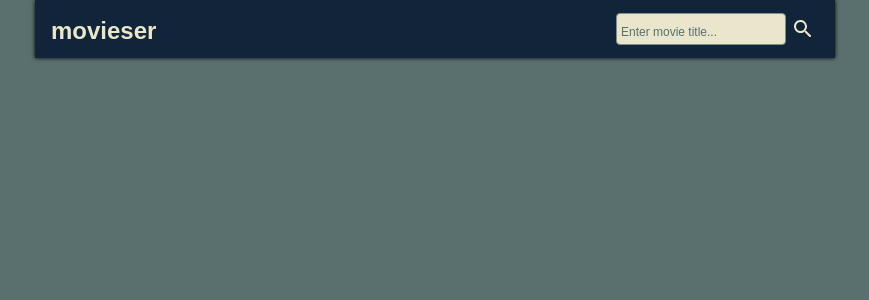
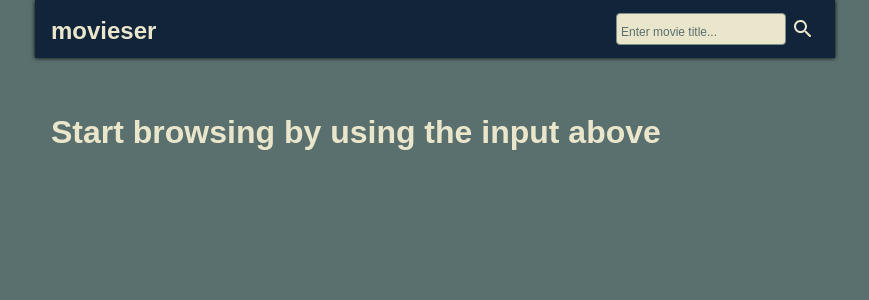
Before and after one commit to szduda/movieser, a React (Create React App) app: page / in a window 1280 px wide. Shown: the top 300 px of the page, without its empty margins (205-1074 px from the left). Built offline with nearby package versions, Linux system fonts and the light colour scheme; the HTML template or start-up script is replaced by a standard one.

Commit message:
connect search input, search state

```diff
--- a/src/App.jsx
+++ b/src/App.jsx
@@ -2,11 +2,12 @@ import React from 'react';
 import { StateManager } from './StateManager/Store'
 import { Theme } from './theme';
 import { createMovieList } from './Features/MovieList/createMovieList';
-import { Header } from './Features/Header/Header'
+import { createHeader } from './Features/Header/createHeader'
 import { DataService } from './DataService'
 
 export default () => {
   const MovieList = createMovieList({ DataService })
+  const Header = createHeader()
   return (
     <StateManager>
       <Theme>
--- a/src/Components/Box.jsx
+++ b/src/Components/Box.jsx
@@ -16,41 +16,30 @@ const Wrapper = props => (
     `} {...props} />
 )
 
-const ContentWrapper = props => (
-  <div css={css`
-    display: flex;
-    flex-direction: column;
-
-    @media (min-width: 768px) {
-      flex-direction: row;
-    }
-  `} {...props} />
-)
-
 const DateTitle = ({ title }) => (
   <h2 css={css`
     color: ${colors.gray};
     font-variant: all-small-caps;
+    padding-bottom: 16px;
   `}>
     {title}
   </h2>
 )
 
 export const Box = ({ item }) => {
-  const { Title, Genre, Year, Director, Runtime, Poster } = item || {}
+  const { Title, Year, Poster } = item || {}
 
   return (
     <Wrapper>
       <Flex.Row css={css`color: ${colors.grayLight}; margin: 8px 0; font-variant: all-small-caps; font-weight: bold`}>
         <span>{Year}</span>
       </Flex.Row>
-      <ContentWrapper>
-        <img src={Poster} alt={`${Title} poster`} css={css`max-width: 70%; margin: 0 16px 16px 0;`} />
-        <Flex.Col>
-          <DateTitle title={Title} />
-          <h3 css={css`padding-bottom: 16px;`}>by {Director}</h3>
-        </Flex.Col>
-      </ContentWrapper>
+      {Poster !== 'N/A' && (
+        <div css={css`max-width: 70%; margin: 0 16px 16px 0;`}>
+          <img src={Poster} alt={`${Title} poster`} css={css`height: 100%`} />
+        </div>
+      )}
+      <DateTitle title={Title} />
     </Wrapper>
   )
 }
--- a/src/DataService.js
+++ b/src/DataService.js
@@ -1,37 +1,16 @@
 export const DataService = {
-  fetchMovies: async ({ searchTerm }) => {
-    if (!searchTerm) return []
+  fetchMovies: async ({ searchTerm, page = 1 }) => {
+    if (!searchTerm) return { movies: [], total: 0 }
+
     try {
-      const res = await fetch(`http://www.omdbapi.com/?s=${encodeURIComponent(searchTerm)}&apikey=a8d23117`)
+      const res = await fetch(`http://www.omdbapi.com/?s=${encodeURIComponent(searchTerm)}&p=${page}&apikey=a8d23117`)
       const data = await res.json()
-      return data.Search
+      if(data.Response === 'True')
+        return { movies: data.Search, total: data.totalResults }
+        else return {movies: [], total: 0, error: data.Error}
     } catch (error) {
       console.log('fetch error')
+      return { movies: [], total: 0, error: 'Error while fetching data' }
     }
-
   }
-  // fetchMovies: () => [
-  //   {
-  //     "Title": "The Shawshank Redemption",
-  //     "Year": "1994",
-  //     "Runtime": "142 min",
-  //     "Genre": "Drama",
-  //     "Director": "Frank Darabont",
-  //     "Actors": "Tim Robbins, Morgan Freeman, Bob Gunton, William Sadler",
-  //     "Plot": "Two imprisoned men bond over a number of years, finding solace and eventual redemption through acts of common decency.",
-  //     "Poster": "https://m.media-amazon.com/images/M/MV5BMDFkYTc0MGEtZmNhMC00ZDIzLWFmNTEtODM1ZmRlYWMwMWFmXkEyXkFqcGdeQXVyMTMxODk2OTU@._V1_SX300.jpg",
-  //   },
-  //   {
-  //     "Title": "Into the Wild",
-  //     "Year": "2007",
-  //     "Runtime": "148 min",
-  //     "Genre": "Adventure, Biography, Drama",
-  //     "Director": "Sean Penn",
-  //     "Actors": "Emile Hirsch, Marcia Gay Harden, William Hurt, Jena Malone",
-  //     "Plot": "After graduating from Emory University, top student and athlete Christopher McCandless abandons his possessions, gives his entire $24,000 \
-  //             savings account to charity and hitchhikes to Alaska to live in the wilderness. Along the way, Christopher encounters a series of characters \
-  //             that shape his life.",
-  //     "Poster": "https://m.media-amazon.com/images/M/MV5BMTAwNDEyODU1MjheQTJeQWpwZ15BbWU2MDc3NDQwNw@@._V1_SX300.jpg"
-  //   }
-  // ]
 }
--- a/src/Features/Header/Header.jsx
+++ b/src/Features/Header/Header.jsx
@@ -28,20 +28,21 @@ const Title = () => (
   </a>
 )
 
-const SearchInput = () => (
+const SearchInput = props => (
   <div css={css`display: flex; align-items: center;`}>
-    <input type="text" placeholder="Enter movie title..." />
+    <input type="text" placeholder="Enter movie title..." {...props} />
     <Button>
       <Icons.Search />
     </Button>
   </div>
 )
 
-export const Header = () => {
+export const Header = ({ useHeaderContext }) => {
+  const { searchTerm, search } = useHeaderContext()
   return (
     <Wrapper>
       <Title />
-      <SearchInput />
+      <SearchInput value={searchTerm} onChange={e => search(e.target.value)} />
     </Wrapper>
   )
 }
--- /dev/null
+++ b/src/Features/Header/createHeader.js
@@ -0,0 +1,17 @@
+import React from 'react'
+import { useStore } from '../../StateManager/Store'
+import { Header } from './Header'
+
+export const createHeader = () => {
+  const useHeaderContext = () => {
+    const { state, actions } = useStore()
+    const { searchTerm } = state.movieList
+
+    return {
+      searchTerm,
+      search: term => actions.movieList.setSearchTerm({ term })
+    }
+  }
+
+  return () => <Header {...{ useHeaderContext }} />
+}
--- a/src/Features/MovieList/MovieList.jsx
+++ b/src/Features/MovieList/MovieList.jsx
@@ -1,7 +1,7 @@
 /** @jsx jsx */
 import { jsx, css } from '@emotion/core'
 import { Box } from '../../Components/Box'
-import { colors } from '../../theme'
+import { colors, Button } from '../../theme'
 
 const Wrapper = props => (
   <div css={css`
@@ -33,16 +33,44 @@ const BusyIndicator = () => (
   text-align: center;
   animation: rotate-center 1.6s ease-in-out 1s infinite;
 `}>
-  loading...
-</span>
+    loading...
+  </span>
+)
+
+const Untouched = () => (
+  <span css={css`
+  padding: 5vh 12px;
+  font-weight: 700;
+  font-size: 32px;
+  line-height: 48px;
+  color: ${colors.white};
+`}>
+    Start browsing by using the input above
+  </span>
+)
+
+const Error = ({ error }) => (
+  <span css={css`
+    padding: 5vh 12px;
+    font-weight: 700;
+    font-size: 32px;
+    line-height: 48px;
+    color: ${colors.red};
+  `}>
+    :(<br />Error<br />{error}
+  </span>
 )
 
 export const MovieList = ({ useMovieListContext }) => {
-  const { movies, searchTerm, busy } = useMovieListContext()
+  const { movies, searchTerm, busy, error } = useMovieListContext()
+  const empty = (!movies || !movies.length) && searchTerm && !busy && !error
+  const untouched = !empty && !busy && !searchTerm && !error
   return (
     <Wrapper>
-      {(!movies || !movies.length) && searchTerm && !busy && <EmptyList />}
+      {error && !busy && <Error {...{ error }} />}
+      {empty && <EmptyList />}
       {busy && <BusyIndicator />}
+      {untouched && <Untouched />}
       {movies.map((item, key) =>
         <Box {...{ key, item }} />
       )}
--- a/src/Features/MovieList/createMovieList.js
+++ b/src/Features/MovieList/createMovieList.js
@@ -10,27 +10,35 @@ export const createMovieList = ({ DataService }) => {
     const { searchResults, searchTerm, page, total } = state.movieList
     const { setPage } = actions.movieList
 
-    const [busy, setBusy] = useState(true)
+    const [busy, setBusy] = useState(false)
+    const [error, setError] = useState(null)
 
     const fetchMovies = useRef(DataService.fetchMovies)
     const setMovies = useRef(actions.movieList.setMovies)
 
     useEffect(() => {
+      if (!searchTerm || searchTerm.length < 3)
+        return
+
       const asyncEff = async () => {
         setBusy(true)
-        const { movies, total } = await fetchMovies.current({ searchTerm, page })
+        const { movies, total, error } = await fetchMovies.current({
+          searchTerm: searchTerm.trim(),
+          page
+        })
         setMovies.current({ movies, total })
+        setError(error)
         setBusy(false)
       }
       asyncEff()
     }, [fetchMovies, setMovies, searchTerm, page])
 
-    console.log('szd', searchResults)
     return {
       movies: searchResults || [],
       searchTerm,
       busy,
-      nextPage: () => page * PAGE_SIZE < total && setPage(page + 1),
+      error,
+      nextPage: page * PAGE_SIZE < total && (() => setPage(page + 1)),
     }
   }
 
--- a/src/Features/MovieList/movieList.store.js
+++ b/src/StateManager/movieList.store.js
@@ -14,6 +14,18 @@ export const movieListReducer = (state, action) => {
         searchResults: payload.movies,
         total: payload.total
       }
+    case 'setSearchTerm':
+      return {
+        ...state,
+        searchResults: [],
+        searchTerm: payload.term,
+        page: 1
+      }
+    case 'setPage':
+      return {
+        ...state,
+        page: payload
+      }
 
     default:
       return state;
@@ -25,4 +37,12 @@ export const movieListActions = {
     type: 'setMovies',
     payload
   }),
+  setSearchTerm: payload => ({
+    type: 'setSearchTerm',
+    payload
+  }),
+  setPage: payload => ({
+    type: 'setPage',
+    payload
+  })
 }
--- a/src/StateManager/store.config.js
+++ b/src/StateManager/store.config.js
@@ -3,7 +3,7 @@ import {
   defaultState as movieListDefault,
   movieListReducer,
   movieListActions,
-} from '../Features/MovieList/movieList.store'
+} from './movieList.store'
 
 export const initialState = {
   movieList: movieListDefault,
```
